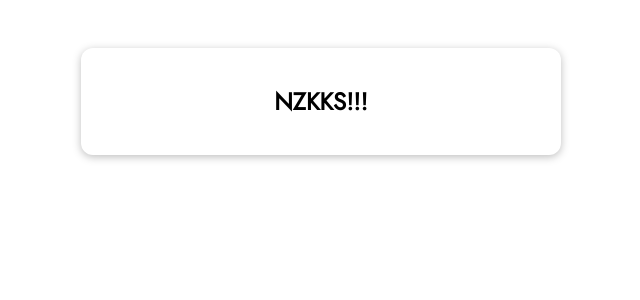
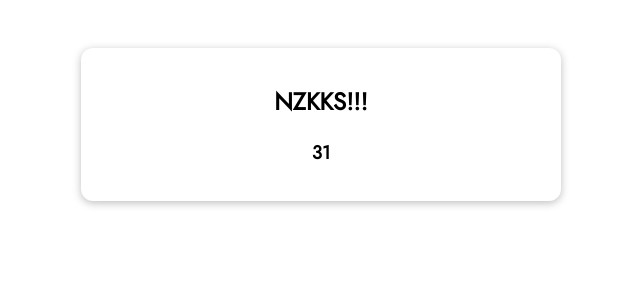
Before and after one commit to nzkks/vuejs-project, a Vue app: page /products in a window 1280 px wide. Shown: the top 300 px of the page, without its empty margins (319-959 px from the left). Built offline with nearby package versions, Linux system fonts and the light colour scheme.

Commit message:
Composition Basic: add another reactive(ref) value

```diff
--- a/src/projects/compositionBasic/CompositionBasic.vue
+++ b/src/projects/compositionBasic/CompositionBasic.vue
@@ -1,6 +1,7 @@
 <template>
   <section class="container">
     <h2>{{ userName }}</h2>
+    <h3>{{ userAge }}</h3>
   </section>
 </template>
 
@@ -8,10 +9,12 @@
 import { ref } from 'vue';
 
 const userName = ref('NZKKS');
+const userAge = ref(30);
 
 setTimeout(() => {
   userName.value = 'NZKKS!!!';
-}, 1000);
+  userAge.value = 31;
+}, 1500);
 </script>
 
 <style>
```
